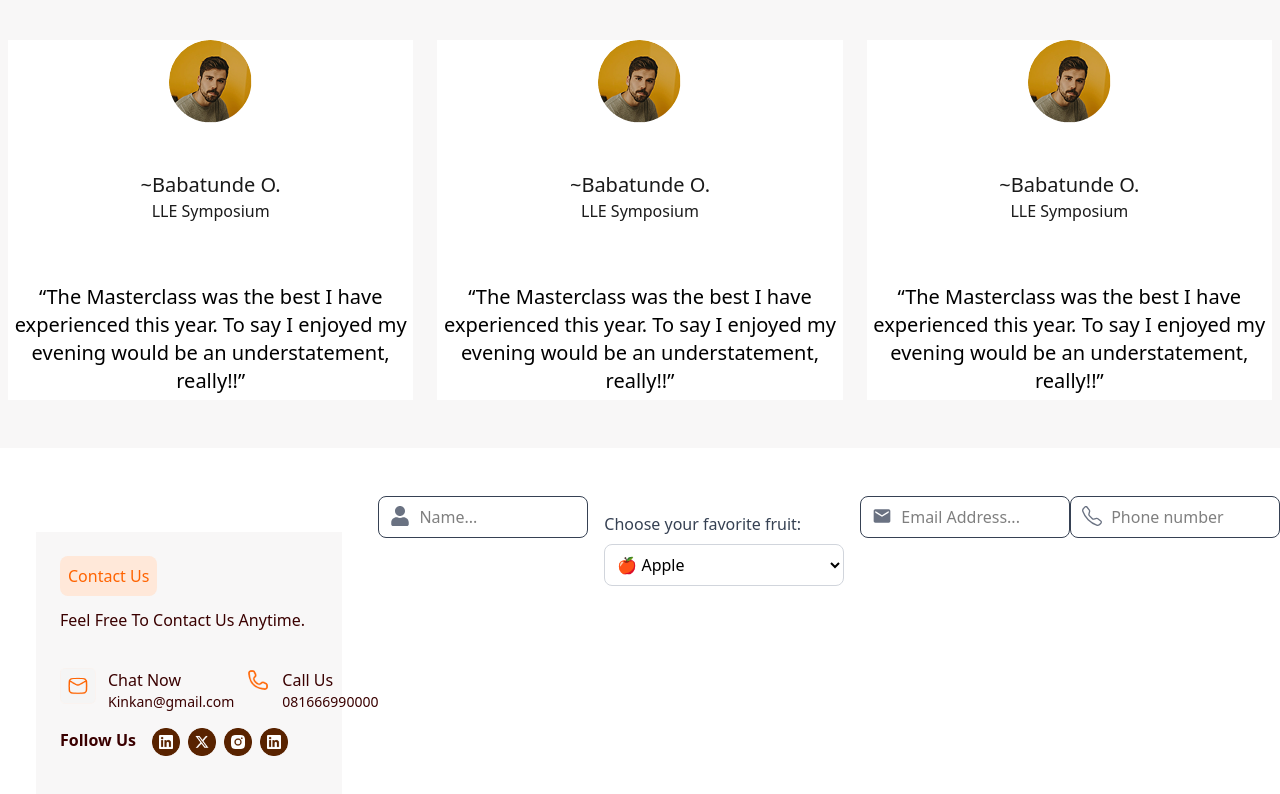
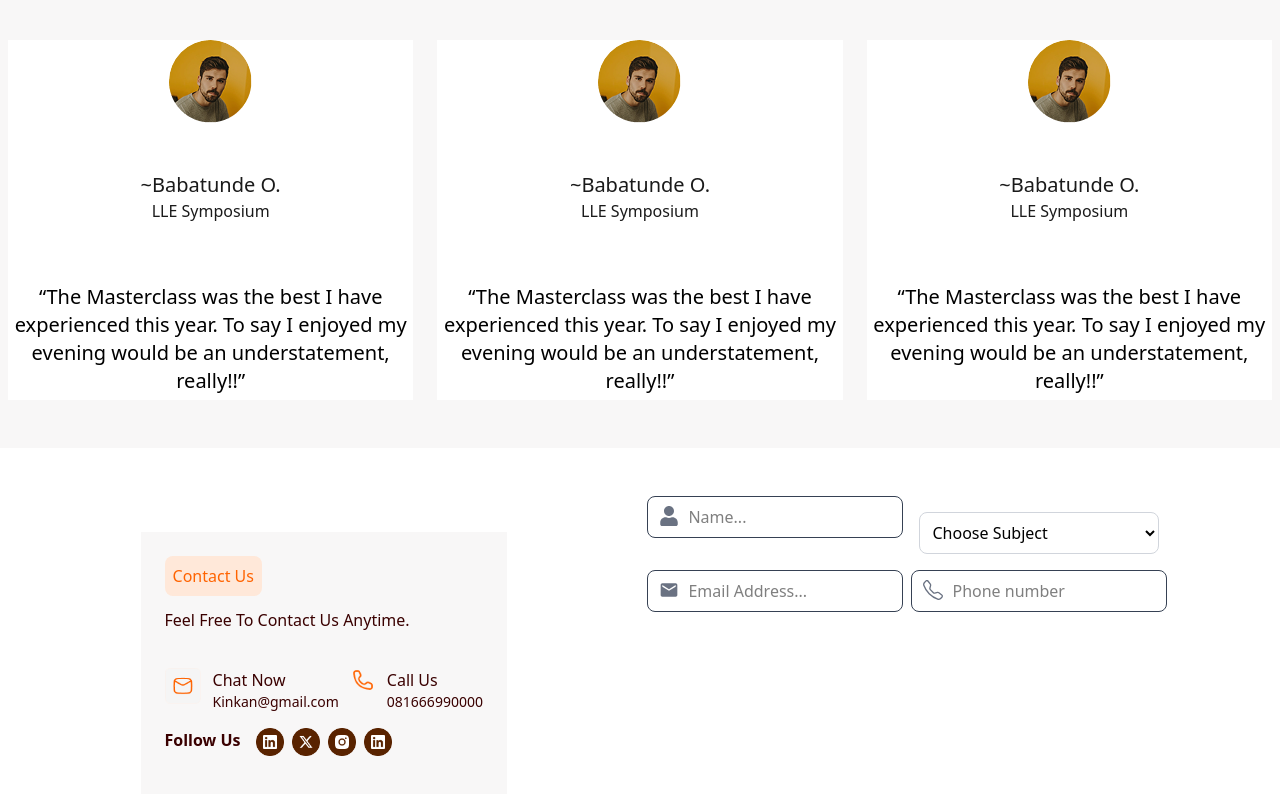
Before and after one commit to Developerfiyin/LLE-website, a React (Vite) app: page / in a window 1280 px wide. Shown: the part 7326-8120 px from the top of the page. Built offline with nearby package versions, Linux system fonts and the light colour scheme.

Commit message:
styled option tags

```diff
--- a/src/Components/contact.jsx
+++ b/src/Components/contact.jsx
@@ -43,7 +43,8 @@ const contact = () => {
       </div>
       </div>
 
-
+       <div className='flex flex-col'>
+        <div className='flex'>
             <div className="relative w-64">
                {/* Icon */}
                 <FaUser className="absolute left-3 top-2.5 text-gray-500" size={20} />
@@ -58,21 +59,23 @@ const contact = () => {
                 {/* OPTION TAG */}
 
     <div className="p-4">
-      <label className="block mb-2 font-medium text-gray-700">
-        Choose your favorite fruit:
-      </label>
-
           <select
-
-        className="border border-gray-300 rounded-lg p-2 w-60 focus:outline-none focus:ring-2 focus:ring-blue-400"
-      >
-        <option value="apple">🍎 Apple</option>
-        <option value="banana">🍌 Banana</option>
-        <option value="orange">🍊 Orange</option>
+        className="border border-gray-300 rounded-lg p-2 w-60 focus:outline-none focus:ring-2 focus:ring-[#ff6300]">
+        <option value="Subject"> Choose Subject</option>
+        <option value="Subject"> Choose Subject</option>
+        <option value="Subject"> Choose Subject</option>
+        <option value="Subject"> Choose Subject</option>
+        <option value="subject"> Choose Subject</option>
+        <option value="subject"> Choose Subject</option>
+        <option value="subject"> Choose Subject</option>
       </select>
-
+       </div>
         </div>
 
+{/* FLEX 2*/}
+
+
+           <div className='flex gap-2'>
 
 
       <div className="relative w-64">
@@ -86,8 +89,6 @@ const contact = () => {
               className="pl-10 pr-3 py-2 w-full border border-gray-700 rounded-lg focus:ring-2 focus:ring-[#ff6300] focus:outline-none"/>
        </div>
 
-
-
   <div className="relative w-64">
       {/* Icon */}
       <BsTelephone className="absolute left-3 top-2.5 text-gray-500" size={20} />
@@ -99,6 +100,8 @@ const contact = () => {
         className="pl-10 pr-3 py-2 w-full border border-gray-700 rounded-lg focus:ring-2 focus:ring-[#ff6300] focus:outline-none"
       />
     </div>
+      </div>
+       </div>
 
 
     </section>
```
Lines whose indentation alone changed are shown as unchanged.
